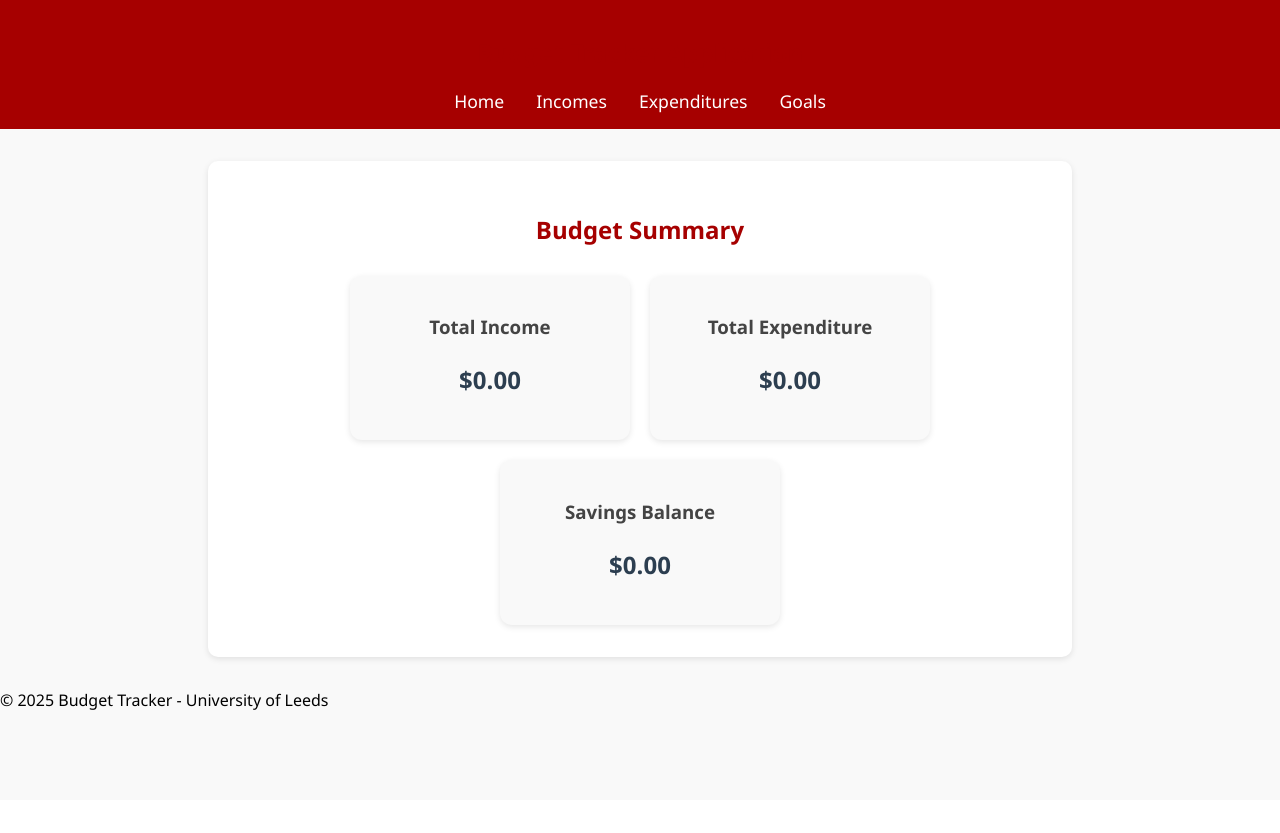
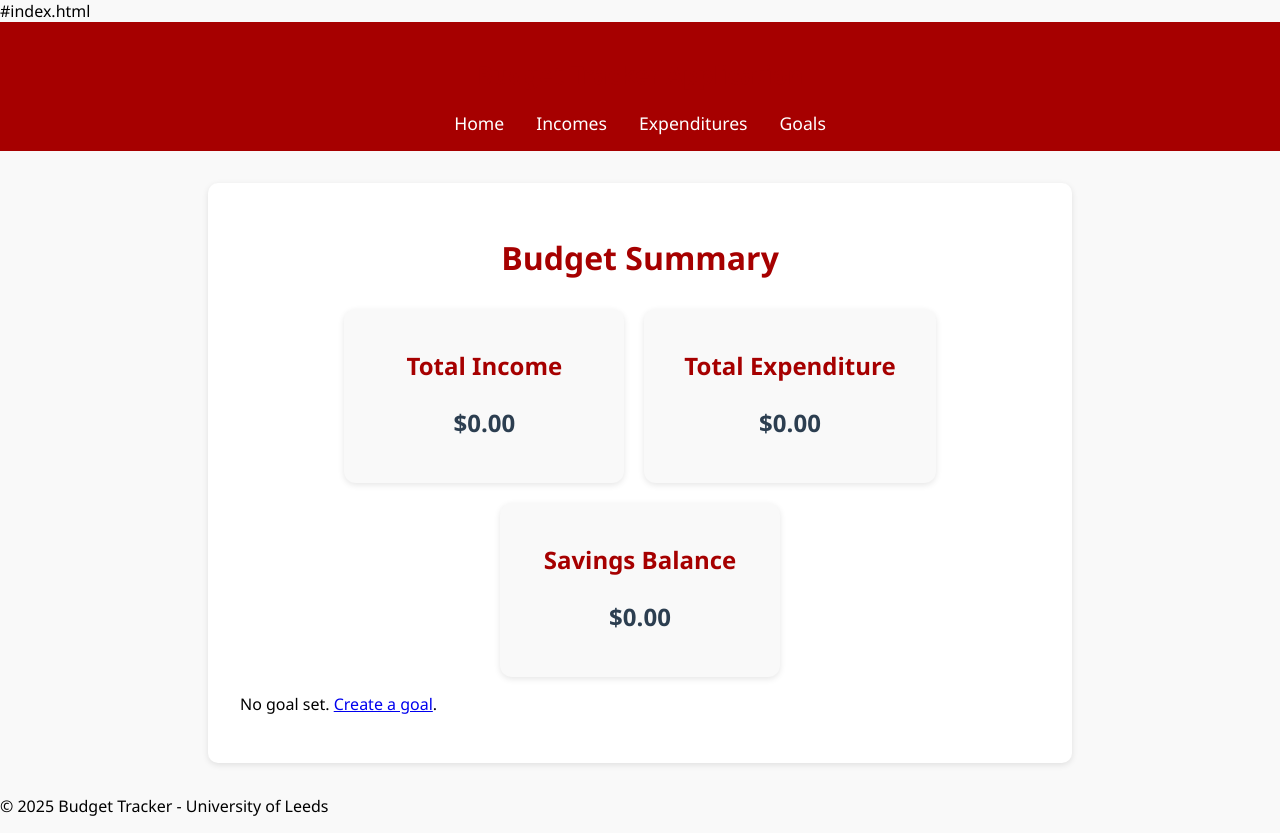
Before and after one commit to 5980Zhongyx/APersonalBudgetTracker_by_flask, a Flask app: page / in a window 1280 px wide. Before the commit the page ends 710 px from the top, so only its background shows below. Run offline with Flask 3, Linux system fonts and the light colour scheme.

Commit message:
Revamp budget summary and include goal progress
Updated the budget summary layout and added goal progress section.

```diff
--- a/WebAppcwk1budget_tracker/templates/index.html
+++ b/WebAppcwk1budget_tracker/templates/index.html
@@ -1,22 +1,48 @@
+#index.html
 {% extends "base.html" %}
-{% block title %}Home{% endblock %}
+{% block title %}Home - Budget Summary{% endblock %}
 {% block content %}
-    <h2>Budget Summary</h2>
+
+<div class="summary-wrapper">
+    <h1>Budget Summary</h1>
 
     <div class="summary-container">
         <div class="summary-card">
-            <h3>Total Income</h3>
-            <p>${{ "%.2f"|format(total_income) }}</p>  <!-- show total income -->
+            <h2>Total Income</h2>
+            <p class="amount">${{ "%.2f"|format(total_income) }}</p>
         </div>
 
         <div class="summary-card">
-            <h3>Total Expenditure</h3>
-            <p>${{ "%.2f"|format(total_expenditure) }}</p>  <!-- show total spending -->
+            <h2>Total Expenditure</h2>
+            <p class="amount">${{ "%.2f"|format(total_expenditure) }}</p>
         </div>
 
-        <div class="summary-card">
-            <h3>Savings Balance</h3>
-            <p>${{ "%.2f"|format(savings) }}</p>  <!-- show income - expenditure -->
+        <div class="summary-card {% if savings < 0 %}negative-balance{% endif %}">
+            <h2>Savings Balance</h2>
+            <p class="amount">${{ "%.2f"|format(savings) }}</p>
         </div>
     </div>
+
+    {% if goal %}
+    <div class="goal-progress">
+        <h2>Goal Progress: {{ goal.name }}</h2>
+        <div class="progress-container">
+            <div class="progress-bar">
+                <div class="progress-fill" style="width: {{ progress_percentage }}%;">
+                    <span class="progress-text">{{ progress_percentage|round(1) }}%</span>
+                </div>
+            </div>
+
+            <p class="progress-description">
+                ${{ "%.2f"|format(savings) }} of ${{ "%.2f"|format(goal.value) }} saved
+            </p>
+        </div>
+    </div>
+    {% else %}
+    <p class="no-goal-message">
+        No goal set. <a href="{{ url_for('goal') }}">Create a goal</a>.
+    </p>
+    {% endif %}
+
+</div>
 {% endblock %}
```
